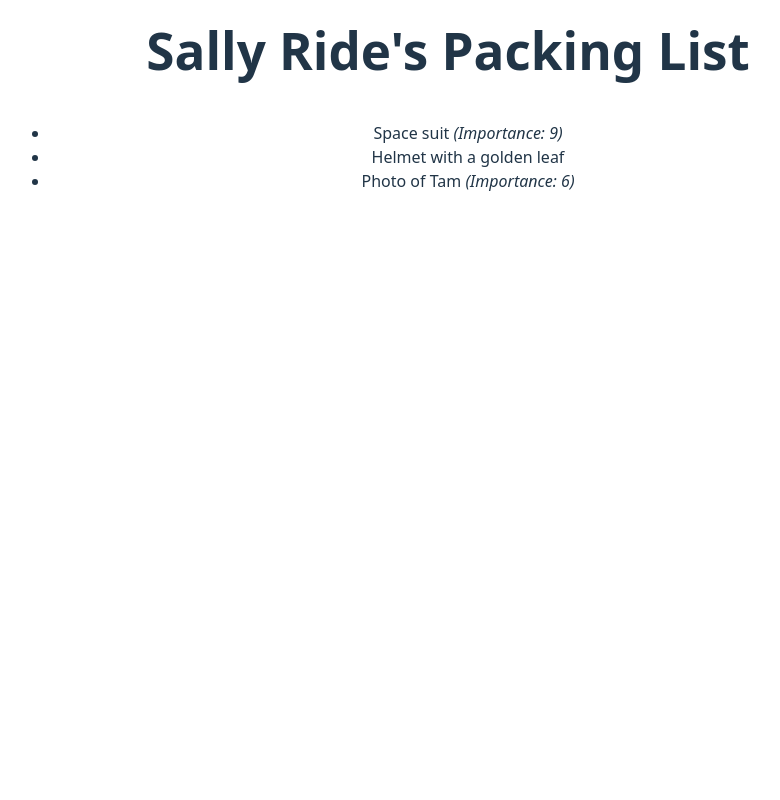
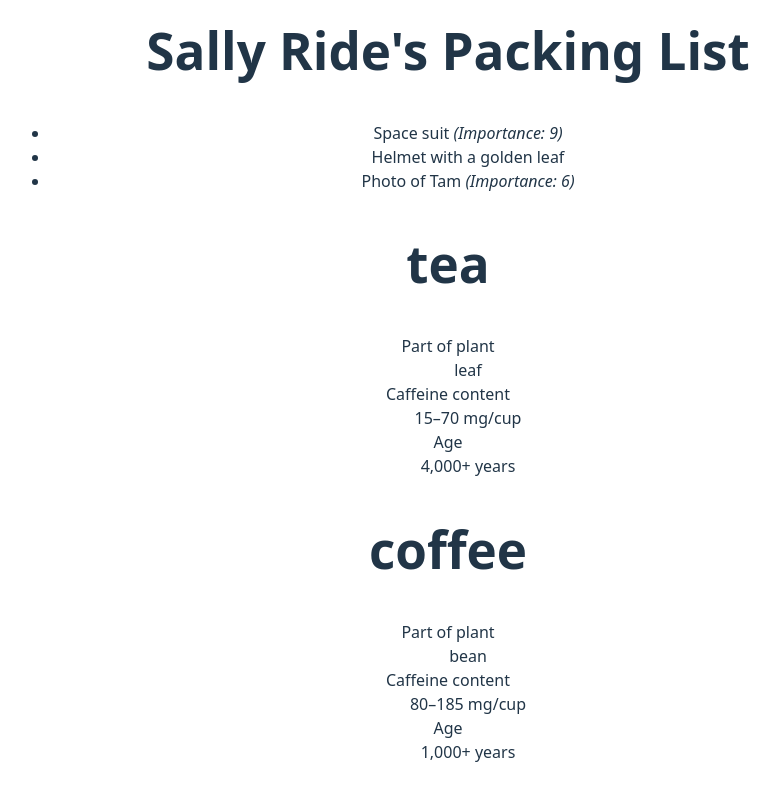
Before and after one commit to eirosiuss/30-Days-of-Javascript, a React (Vite) app in the folder passing-props-to-component/: page / in a window 1280 px wide. Shown: the part 1496-2296 px from the top of the page, without its empty margins (192-972 px from the left). Before the commit the page ends 1737 px from the top, so only its background shows below. Built offline with nearby package versions, Linux system fonts and the light colour scheme.

Commit message:
Refactor a series of ? : to if and variables

```diff
--- a/passing-props-to-component/src/App.jsx
+++ b/passing-props-to-component/src/App.jsx
@@ -2,6 +2,7 @@
 import ProfileFour from './ProfileFour.jsx'
 import PackingList from './PackingList.jsx'
 import PackingListTwo from './PackingListTwo.jsx'
+import DrinkList from './DrinkList.jsx'
 import "./App.css";
 
 function getImageUrl(imageId, size = "s") {
@@ -97,6 +98,7 @@
     <ProfileFour/>
     <PackingList/>
     <PackingListTwo/>
+    <DrinkList/>
     </>
 
   )
--- /dev/null
+++ b/passing-props-to-component/src/DrinkList.jsx
@@ -0,0 +1,34 @@
+function Drink({ name }) {
+  let part, caffeine, age;
+  if (name === "tea") {
+    part = "leaf";
+    caffeine = "15–70 mg/cup";
+    age = "4,000+ years";
+  } else if (name === "coffee") {
+    part = "bean";
+    caffeine = "80–185 mg/cup";
+    age = "1,000+ years";
+  }
+  return (
+    <section>
+      <h1>{name}</h1>
+      <dl>
+        <dt>Part of plant</dt>
+        <dd>{part}</dd>
+        <dt>Caffeine content</dt>
+        <dd>{caffeine}</dd>
+        <dt>Age</dt>
+        <dd>{age}</dd>
+      </dl>
+    </section>
+  );
+}
+
+export default function DrinkList() {
+  return (
+    <div>
+      <Drink name="tea" />
+      <Drink name="coffee" />
+    </div>
+  );
+}
```
